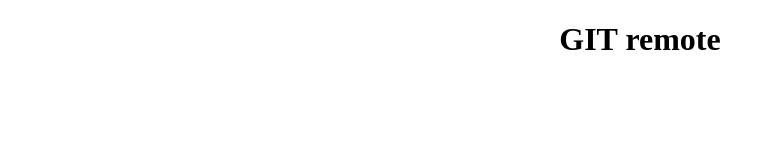
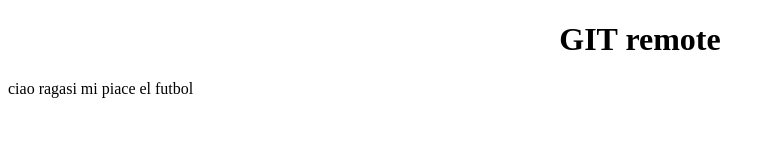
Before and after one commit to meist89/repository-remoto, a plain HTML site: page index.html in a window 1280 px wide. Shown: the whole page, without its empty margins (0-775 px from the left). Drawn offline with Linux system fonts and the light colour scheme.

Commit message:
aggiornamento

```diff
--- a/index.html
+++ b/index.html
@@ -8,5 +8,6 @@
 </head>
 <body>
     <h1>GIT remote</h1>
+    <p>ciao ragasi mi piace el futbol</p>
 </body>
 </html>
```
